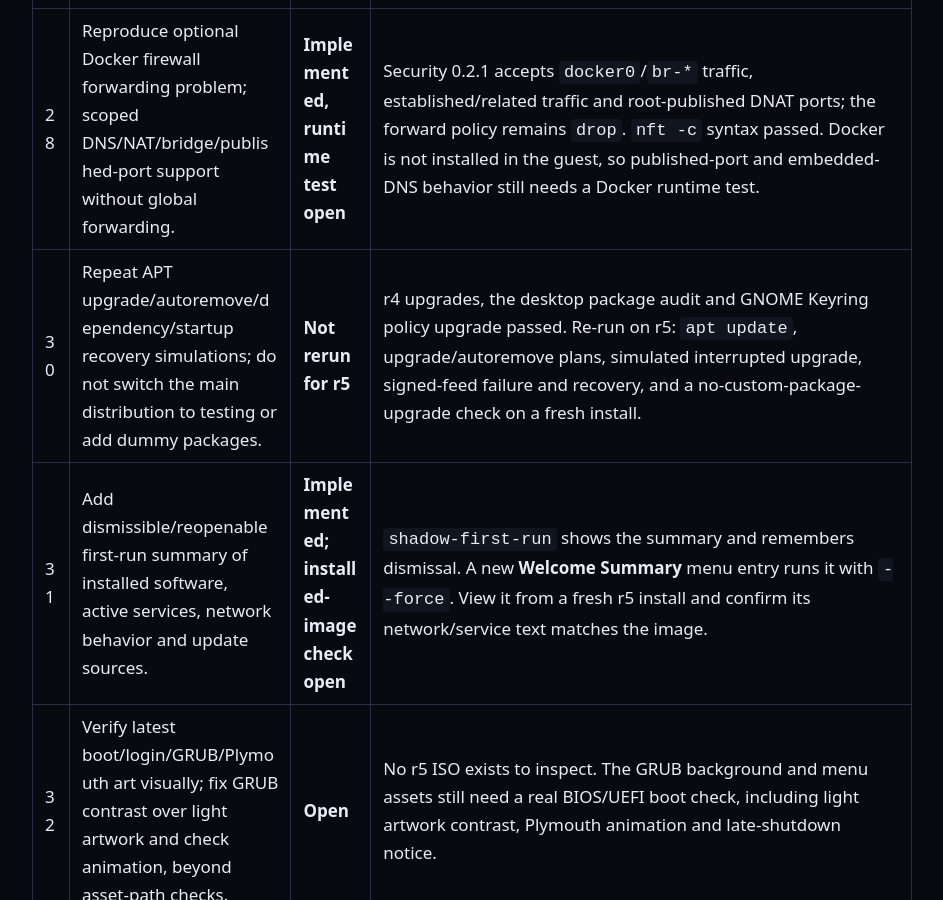
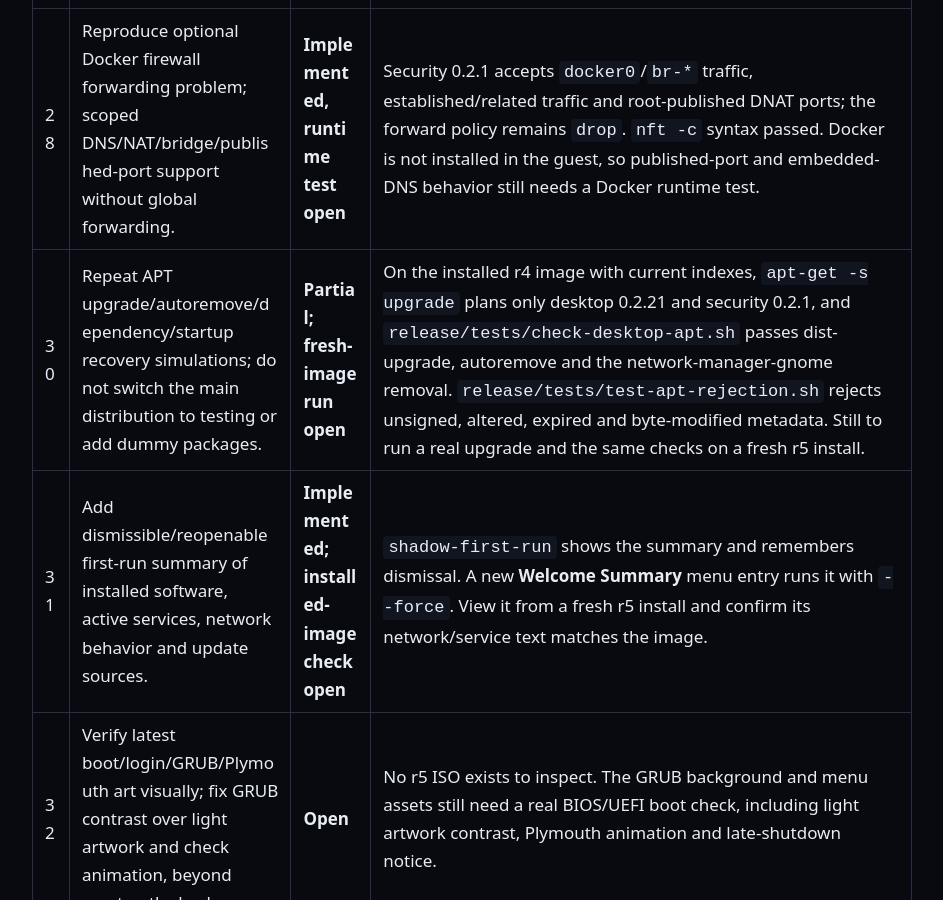
Before and after one commit to AstraShadowsss/ShadowRealm-OS, a Jekyll site: the page built from docs/r5-installer-findings.md, in a window 1280 px wide and 900 px high, scrolled down 1908 px. Shown: the whole window, without its empty margins (168-1111 px from the left). Built offline with Jekyll 4.4.1, drawn with Linux system fonts in a browser that asks for light colours; our own code applies the rules of GitHub Pages for plain Markdown files.

Commit message:
Record the APT upgrade and rejection results on the installed image

```diff
--- a/docs/r5-installer-findings.md
+++ b/docs/r5-installer-findings.md
@@ -28,7 +28,7 @@ publication.
 | 26 | Verify Secure Boot chain and module signatures in enrolled UEFI and physical hardware; investigate reported security violation. | **Open** | VirtualBox tests cannot establish this. Requires physical UEFI hardware with Secure Boot enrolled, `mokutil`/`sbverify` evidence and the reported violation's firmware logs. |
 | 27 | Recheck DNSCrypt startup/effective resolver/reconnect/reboot/leaks/failure on hardware. | **Partial** | r4 software checks showed the resolver switching to the local DNSCrypt listener and no outbound port-53 traffic. r5 and hardware reconnect/reboot tests are outstanding. |
 | 28 | Reproduce optional Docker firewall forwarding problem; scoped DNS/NAT/bridge/published-port support without global forwarding. | **Implemented, runtime test open** | Security 0.2.1 accepts `docker0`/`br-*` traffic, established/related traffic and root-published DNAT ports; the forward policy remains `drop`. `nft -c` syntax passed. Docker is not installed in the guest, so published-port and embedded-DNS behavior still needs a Docker runtime test. |
-| 30 | Repeat APT upgrade/autoremove/dependency/startup recovery simulations; do not switch the main distribution to testing or add dummy packages. | **Not rerun for r5** | r4 upgrades, the desktop package audit and GNOME Keyring policy upgrade passed. Re-run on r5: `apt update`, upgrade/autoremove plans, simulated interrupted upgrade, signed-feed failure and recovery, and a no-custom-package-upgrade check on a fresh install. |
+| 30 | Repeat APT upgrade/autoremove/dependency/startup recovery simulations; do not switch the main distribution to testing or add dummy packages. | **Partial; fresh-image run open** | On the installed r4 image with current indexes, `apt-get -s upgrade` plans only desktop 0.2.21 and security 0.2.1, and `release/tests/check-desktop-apt.sh` passes dist-upgrade, autoremove and the network-manager-gnome removal. `release/tests/test-apt-rejection.sh` rejects unsigned, altered, expired and byte-modified metadata. Still to run a real upgrade and the same checks on a fresh r5 install. |
 | 31 | Add dismissible/reopenable first-run summary of installed software, active services, network behavior and update sources. | **Implemented; installed-image check open** | `shadow-first-run` shows the summary and remembers dismissal. A new **Welcome Summary** menu entry runs it with `--force`. View it from a fresh r5 install and confirm its network/service text matches the image. |
 | 32 | Verify latest boot/login/GRUB/Plymouth art visually; fix GRUB contrast over light artwork and check animation, beyond asset-path checks. | **Open** | No r5 ISO exists to inspect. The GRUB background and menu assets still need a real BIOS/UEFI boot check, including light artwork contrast, Plymouth animation and late-shutdown notice. |
 | 33 | Check app menu. | **Live check passed; r5 image check open** | Menu/classifier tests cover mixed categories and duplicate avoidance. The menu was opened live on the r4 desktop with the r5 packages: Favorites lists Shadow Messenger with the same envelope-plate icon as the theme's mail application, the desktop entry and the conversation window icon share the file, and the renamed launcher no longer shows a development title. Welcome Summary still needs the same pass on a booted r5 image. |
```
